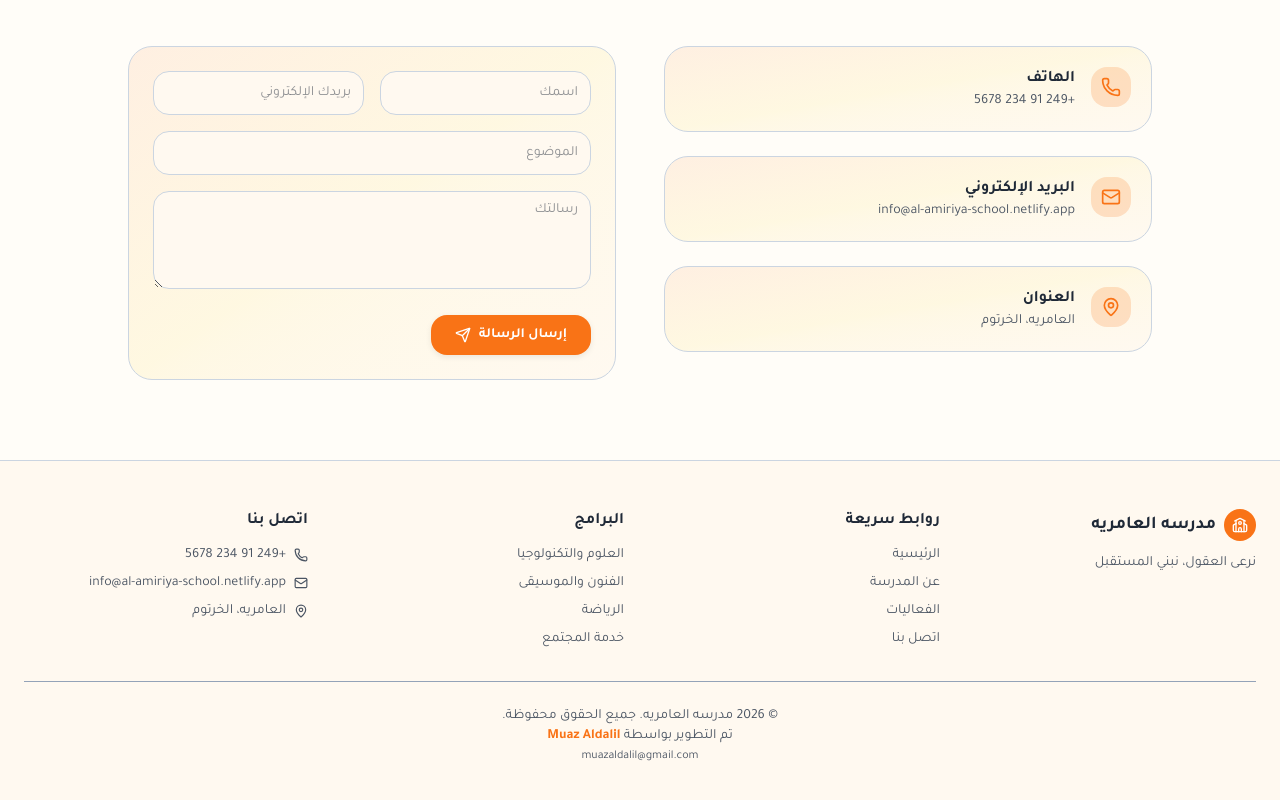
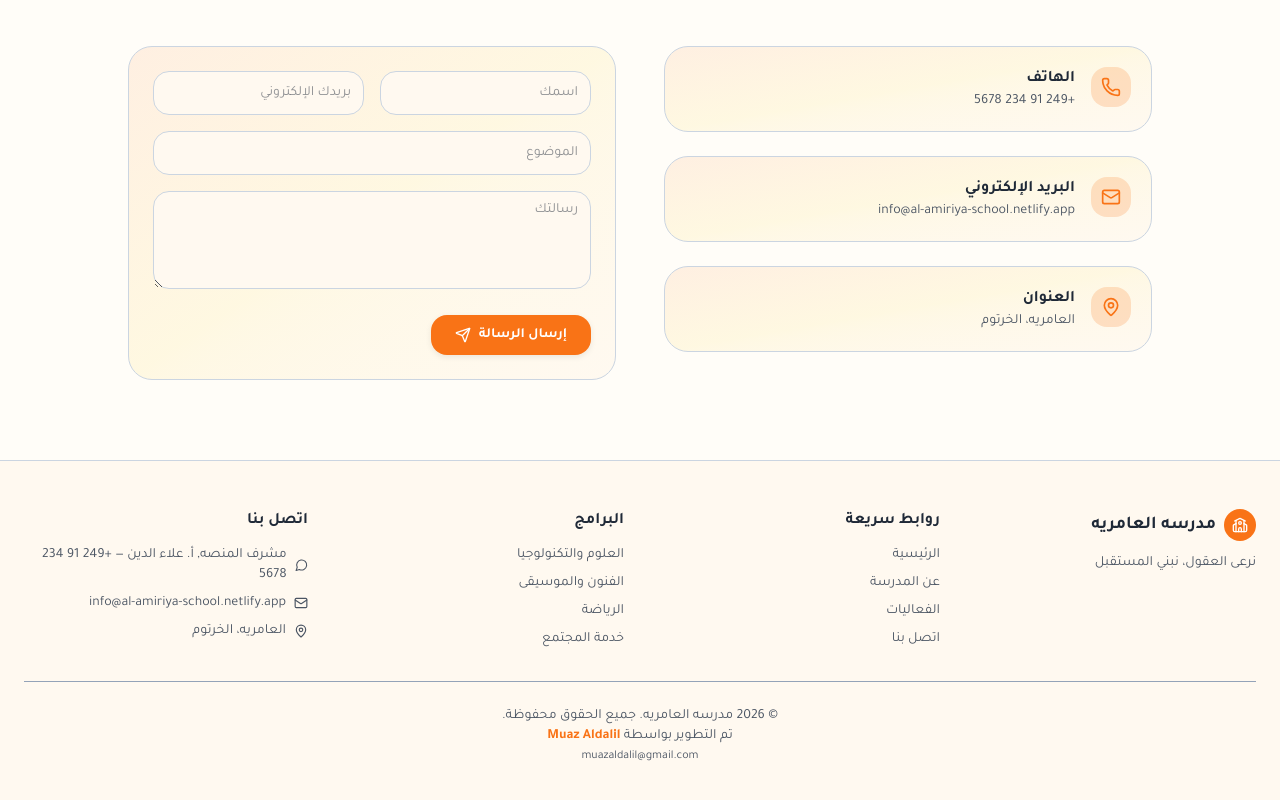
Before and after one commit to Muaz-Aldalil/school-management-system, a React (Vite) app: page / in a window 1280 px wide. Shown: the part 4807-5607 px from the top of the page. Built offline with nearby package versions, Linux system fonts and the light colour scheme; no server answers; the database is empty; a web font is replaced by a local one.

Commit message:
feat: WhatsApp link for contact number in footer

```diff
--- a/src/components/landing/Footer.jsx
+++ b/src/components/landing/Footer.jsx
@@ -1,4 +1,4 @@
-import { School, Mail, Phone, MapPin } from 'lucide-react';
+import { School, Mail, MapPin, MessageCircle } from 'lucide-react';
 import { useLanding } from '../../context/LandingContext';
 import { useLanguage } from '../../context/LanguageContext';
 import { localized } from '../../lib/localized';
@@ -40,7 +40,12 @@ export default function Footer() {
           <div>
             <h4 className="font-semibold mb-3">{t('footer.contact')}</h4>
             <ul className="space-y-2 text-sm text-secondary">
-              <li className="flex items-center gap-2"><Phone className="w-3.5 h-3.5" /> {contact.phone}</li>
+              <li>
+                <a href="https://wa.me/249912345678" target="_blank" rel="noopener noreferrer" className="flex items-center gap-2 hover:text-primary transition-colors">
+                  <MessageCircle className="w-3.5 h-3.5" />
+                  <span>مشرف المنصه, أ. علاء الدين — {contact.phone}</span>
+                </a>
+              </li>
               <li className="flex items-center gap-2"><Mail className="w-3.5 h-3.5" /> {contact.email}</li>
               <li className="flex items-center gap-2"><MapPin className="w-3.5 h-3.5" /> {localized(contact.address, lang)}</li>
             </ul>
```
